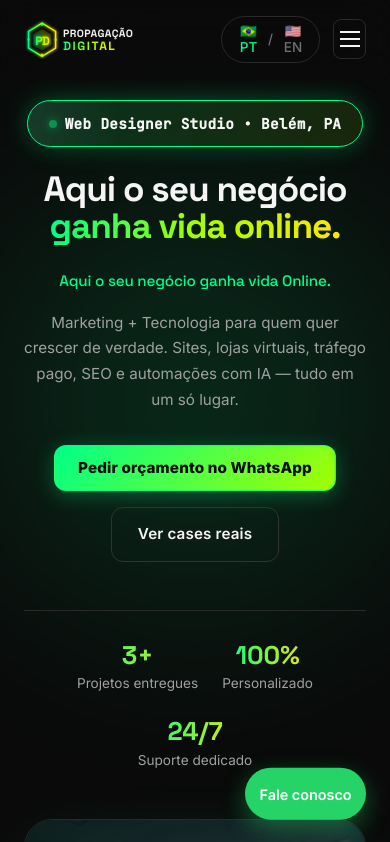
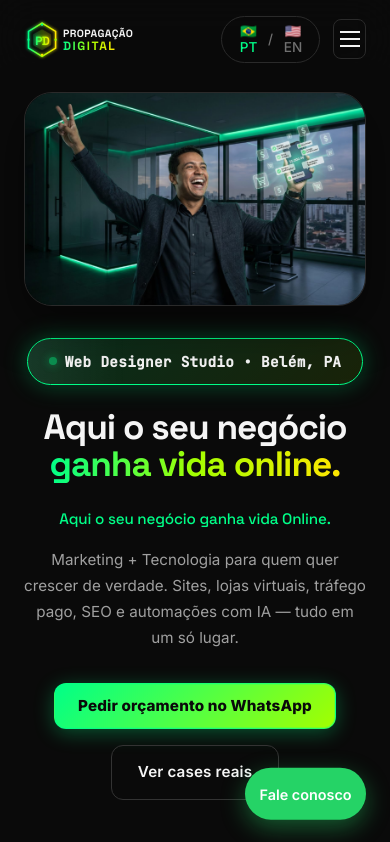
Before and after one commit to HelioFeitosa/Site-Propagacao-Digital, a website: page index.html in a window 390 px wide. Shown: the top 842 px of the page. Drawn offline with Linux system fonts and the light colour scheme.

Commit message:
Improve mobile home hero image placement

```diff
--- a/styles.css
+++ b/styles.css
@@ -1831,7 +1831,26 @@ button { font-family: inherit; cursor: pointer; border: none; background: none;
 
   .hero-grid {
     grid-template-columns: 1fr;
-    gap: 3rem;
+    gap: 2rem;
+  }
+
+  .hero::before {
+    display: none;
+  }
+
+  .hero-image {
+    order: -1;
+    width: min(100%, 520px);
+    margin: 0 auto;
+  }
+
+  .hero-image img {
+    aspect-ratio: 16 / 10;
+    box-shadow: 0 18px 48px rgba(0, 0, 0, 0.5);
+  }
+
+  .hero-image-badge {
+    display: none;
   }
 
   .hero-content { text-align: center; }
@@ -1926,7 +1945,7 @@ button { font-family: inherit; cursor: pointer; border: none; background: none;
 }
 
 @media (max-width: 640px) {
-  .hero { padding: 6.25rem 0 2.25rem; }
+  .hero { padding: 5.75rem 0 2.25rem; }
 
   .hero-stats {
     gap: 1.5rem;
```
